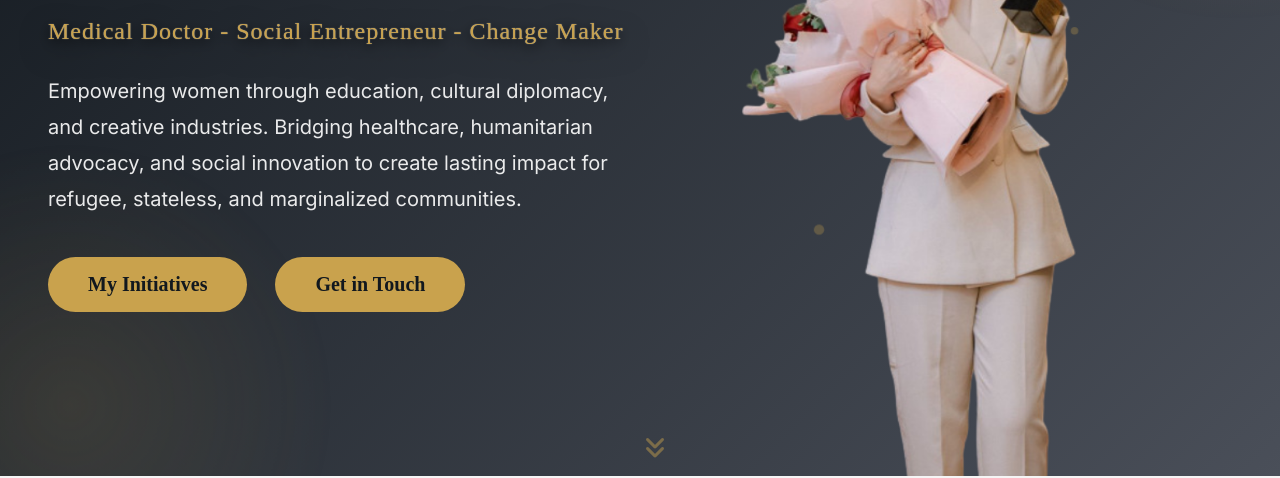
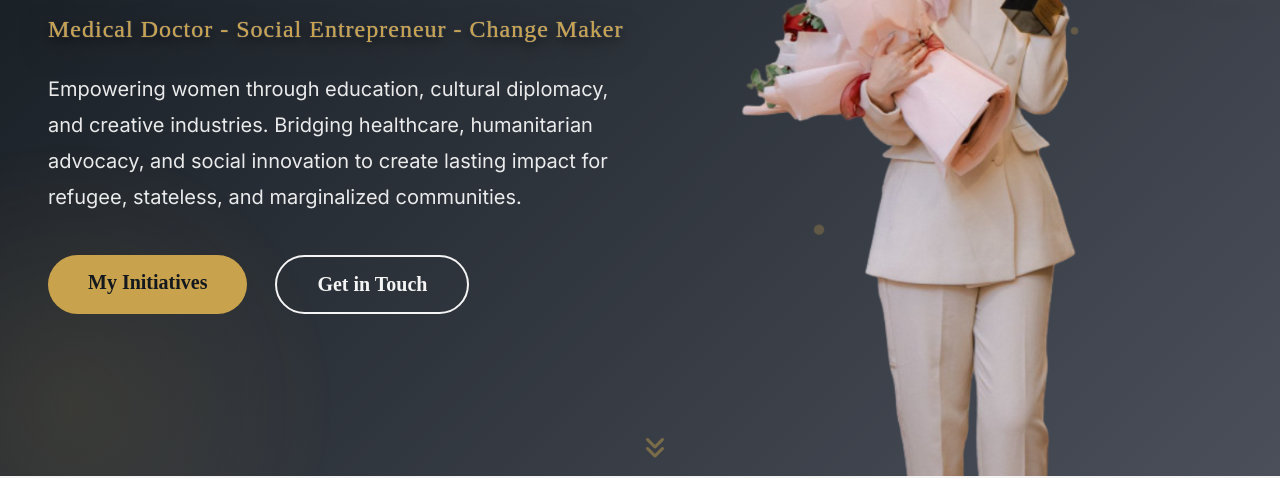
Before and after one commit to afeef-khan/Dr.-Leena-Al-Mujahed, a plain HTML site: page index.html in a window 1280 px wide. Shown: the part 324-802 px from the top of the page. Drawn offline with Linux system fonts and the light colour scheme; a web font is replaced by a local one.

Commit message:
hero button reverted

```diff
--- a/styles.css
+++ b/styles.css
@@ -477,9 +477,9 @@ section#hero::after {
 }
 
 .cta-secondary {
-  background-color: var(--accent);
-  /* border: 2px solid var(--secondary); */
-  color: var(--primary);
+  background-color: transparent;
+  border: 2px solid var(--light);
+  color: var(--light);
   /* padding: 16px 40px; */
 }
 
```
